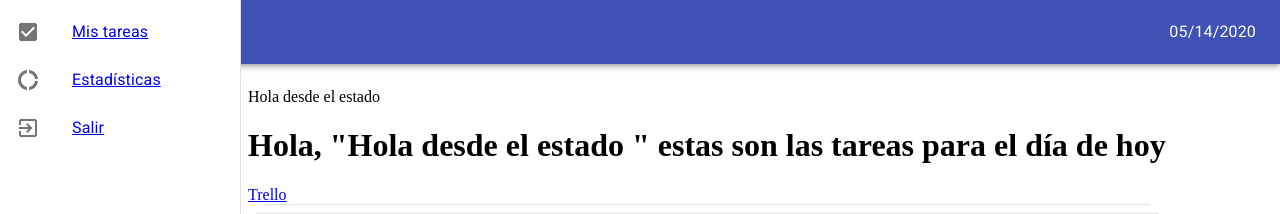
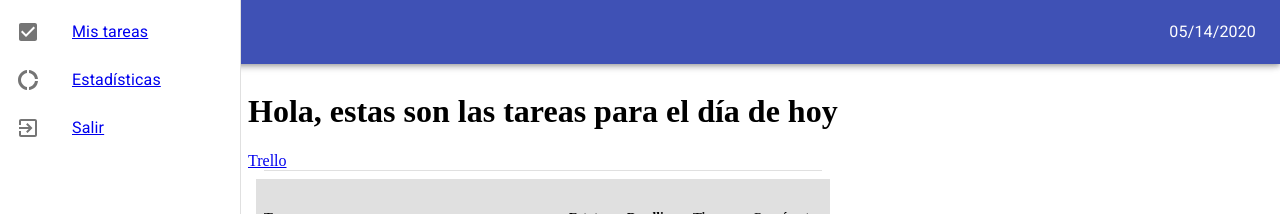
Before and after one commit to MonseSalasVi/TalentApp, a React (Create React App) app: page /dashboard in a window 1280 px wide. Shown: the top 214 px of the page. Built offline with nearby package versions, Linux system fonts and the light colour scheme; no server answers.

Commit message:
se logra obtener el valor del usuario y mostrarlo en pantalla

```diff
--- a/src/Router.js
+++ b/src/Router.js
@@ -1,7 +1,7 @@
 import React, {useState,useContext} from "react";
 import Navbar from "./components/Navbar/Navbar";
 import { BrowserRouter as Router, Route, Switch, Link } from "react-router-dom";
-import {UserContext} from "./UserContext"
+import {UserContextProvider} from "./UserContext"
 import { makeStyles } from "@material-ui/core/styles";
 import {
   Drawer,
@@ -30,7 +30,7 @@ const useStyles = makeStyles((theme) => ({
 
 const Routes = () => {
   const classes = useStyles();
-  const  [user, setUser]= useState('Hola desde el estado ')
+
   return (
     <Router>
       <Navbar />
@@ -77,13 +77,13 @@ const Routes = () => {
             </Link>{" "}
           </List>{" "}
         </Drawer>{" "}
-        <UserContext.Provider value={{user,setUser}}>
+        <UserContextProvider>
             <Switch>
               <Route exact path="/dashboard" component={Dashboard} />{" "}
               <Route exact path="/stats" component={Stats} />{" "}
               <Route exact path="/access" component={Access} />{" "}
             </Switch>{" "}
-        </UserContext.Provider>
+        </UserContextProvider>
       </div>{" "}
     </Router>
   );
--- a/src/UserContext.js
+++ b/src/UserContext.js
@@ -1,4 +1,4 @@
-import { createContext, useState } from 'react'
+import React, { createContext, useState } from 'react'
 
 //const  [user, setUser]= useState('')
 /*
@@ -10,4 +10,12 @@ const initialState = {
 
 
 
-export const UserContext = createContext({});
+export const UserContext = createContext();
+export const UserContextProvider = ({ children }) => {
+    const  [user, setUser]= useState({ });
+    return (
+        <UserContext.Provider value={{ user, setUser }}>
+            {children}
+        </UserContext.Provider>
+        );
+}
--- a/src/components/Dashboard/dashboard.jsx
+++ b/src/components/Dashboard/dashboard.jsx
@@ -9,8 +9,8 @@ const Dashboard = () => {
 
   return (
     <div className="container">
-      <p>{user}</p>
-      <h1> Hola, {JSON.stringify(user)} estas son las tareas para el día de hoy</h1>
+
+      <h1> Hola, {user.name} estas son las tareas para el día de hoy</h1>
       <Project />
     </div>
   );
--- a/src/components/access.jsx
+++ b/src/components/access.jsx
@@ -18,7 +18,7 @@ const Access = () => {
       const obj = new Object();
       obj.staffid = response[0].staffid;
       obj.name = response[0].firstname;
-     setUser(JSON.stringify(obj))
+     setUser(obj)
       history.push('/dashboard')
     } catch (error) {
       alert('Por favor Revise sus datos y vuelva a intentar')
@@ -32,7 +32,7 @@ const Access = () => {
         <h1>Task Manager</h1>
         <p>4040apps</p>
       </div>
-      <p>{user}</p>
+
       <div className=''>
         <input
           placeholder='email'
```
